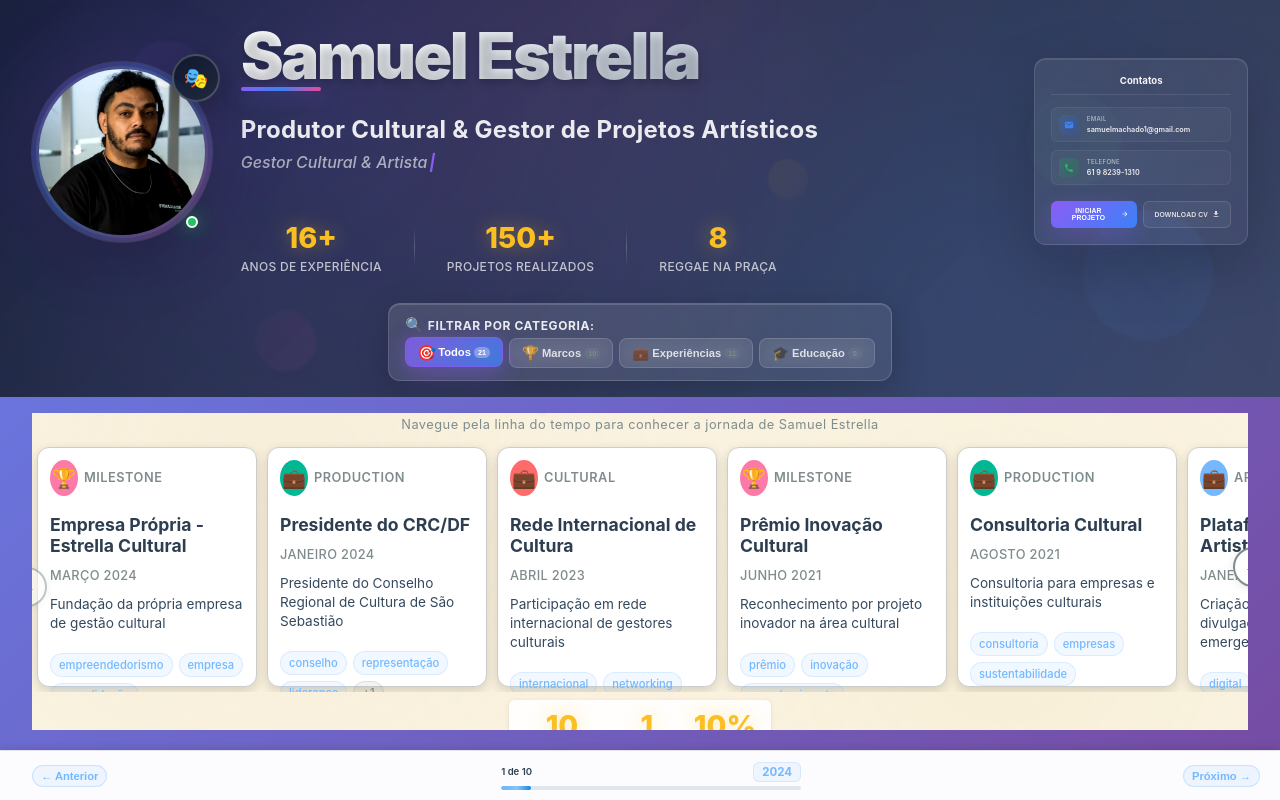
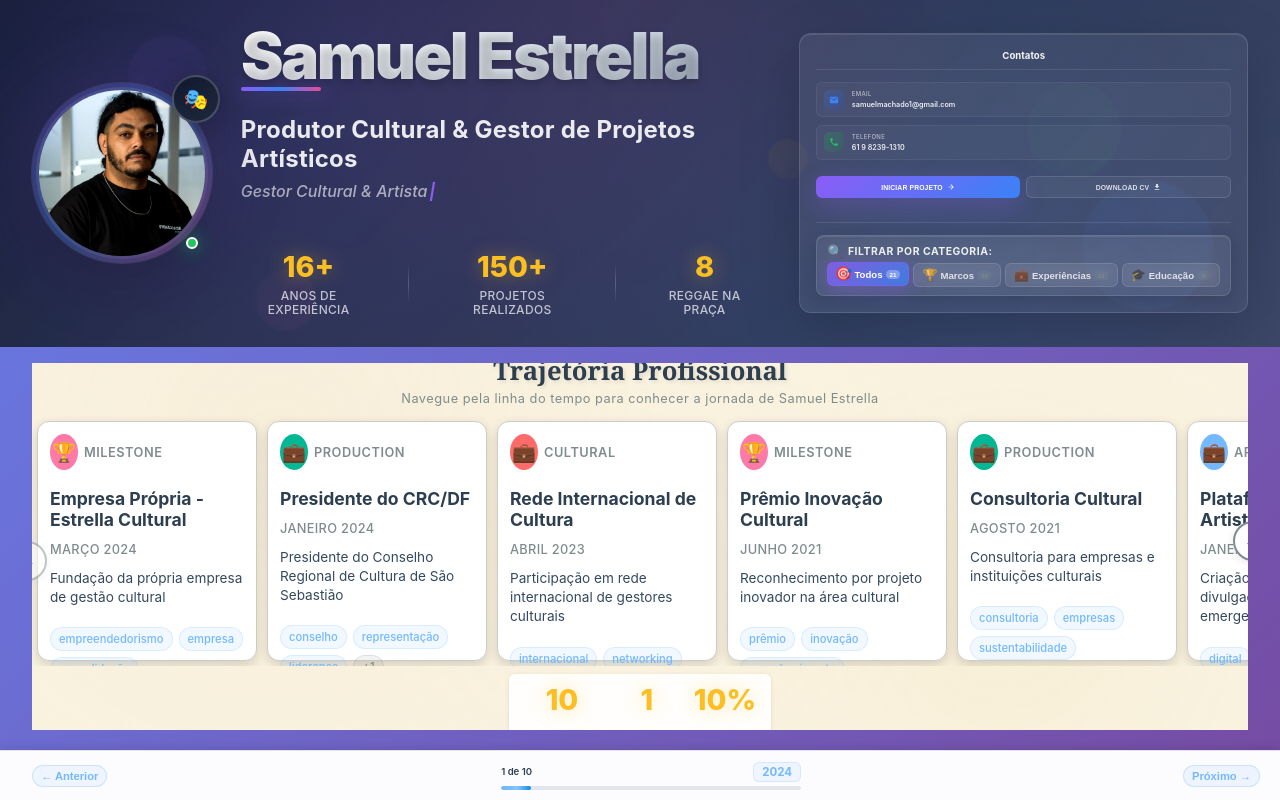
Before and after one commit to samuelmachado1/portifolioCultural, a React (Vite) app: page / in a window 1280 px wide. Built offline with nearby package versions, Linux system fonts and the light colour scheme.

Commit message:
feat: update filter position

```diff
--- a/src/components/Portfolio/Portfolio.tsx
+++ b/src/components/Portfolio/Portfolio.tsx
@@ -222,14 +222,16 @@ export const Portfolio: React.FC<PortfolioProps> = ({ data }) => {
                 </svg>
               </button>
             </div>
+
+            {/* FilterBar integrada no painel de contatos */}
+            <div className="contact-filter-section">
+              <FilterBar
+                activeFilter={activeFilter}
+                onFilterChange={handleFilterChange}
+                itemCounts={itemCounts}
+              />
+            </div>
           </div>
-        </div>
-        <div className="header-filter-bar">
-          <FilterBar
-            activeFilter={activeFilter}
-            onFilterChange={handleFilterChange}
-            itemCounts={itemCounts}
-          />
         </div>
 
         {/* Indicador de scroll */}
--- a/src/styles/portfolio.css
+++ b/src/styles/portfolio.css
@@ -660,106 +660,82 @@
   justify-content: center;
 }
 
-/* ===== FILTER BAR NO HEADER - INTEGRAÇÃO PREMIUM ===== */
-.header-filter-bar {
-  position: relative;
-  width: 100%;
-  max-width: 900px;
-  margin: 0 auto;
-  padding: 0 2rem 1rem 2rem;
-  display: flex;
-  justify-content: center;
-  z-index: 10;
-  animation: filterBarSlideIn 1.8s ease-out 0.5s both;
-  justify-content: center;
+/* ===== FILTER BAR INTEGRADA NO PAINEL DE CONTATOS ===== */
+.contact-filter-section {
+  margin-top: 0.75rem;
+  padding-top: 0.75rem;
+  border-top: 1px solid rgba(255, 255, 255, 0.1);
 }
 
-@keyframes filterBarSlideIn {
-  0% {
-    opacity: 0;
-    transform: translateY(-20px);
-  }
-  100% {
-    opacity: 1;
-    transform: translateY(0);
-  }
+.contact-filter-section .filter-bar {
+  background: rgba(255, 255, 255, 0.06);
+  border: 1px solid rgba(255, 255, 255, 0.12);
+  border-radius: 8px;
+  padding: 8px 10px;
+  margin: 0;
+  backdrop-filter: blur(15px);
+  box-shadow:
+    0 4px 16px rgba(0, 0, 0, 0.15),
+    inset 0 1px 0 rgba(255, 255, 255, 0.1);
+  transition: all 0.3s ease;
 }
 
-/* Sobrescrever estilos da FilterBar para o contexto do header */
-.header-filter-bar .filter-bar {
-  background: linear-gradient(135deg,
-    rgba(255, 255, 255, 0.12) 0%,
-    rgba(255, 255, 255, 0.08) 100%);
-  border: 1px solid rgba(255, 255, 255, 0.15);
-  border-radius: 12px;
-  padding: 12px 16px;
-  margin: 0;
-  backdrop-filter: blur(25px);
+.contact-filter-section .filter-bar:hover {
+  background: rgba(255, 255, 255, 0.08);
+  border-color: rgba(255, 255, 255, 0.15);
+  transform: translateY(-1px);
   box-shadow:
-    0 8px 32px rgba(0, 0, 0, 0.2),
+    0 6px 20px rgba(0, 0, 0, 0.2),
     inset 0 1px 0 rgba(255, 255, 255, 0.15);
-  transition: all 0.3s ease;
-  min-width: 400px;
 }
 
-.header-filter-bar .filter-bar:hover {
-  background: linear-gradient(135deg,
-    rgba(255, 255, 255, 0.15) 0%,
-    rgba(255, 255, 255, 0.1) 100%);
-  border-color: rgba(255, 255, 255, 0.2);
-  transform: translateY(-2px);
-  box-shadow:
-    0 12px 40px rgba(0, 0, 0, 0.25),
-    inset 0 1px 0 rgba(255, 255, 255, 0.2);
-}
-
-.header-filter-bar .filter-label {
+.contact-filter-section .filter-label {
   color: rgba(255, 255, 255, 0.9);
-  font-size: 0.75rem;
+  font-size: 0.65rem;
   font-weight: 700;
   letter-spacing: 0.05em;
   text-transform: uppercase;
 }
 
-.header-filter-bar .filter-icon {
+.contact-filter-section .filter-icon {
   color: rgba(255, 255, 255, 0.8);
-  font-size: 0.9rem;
+  font-size: 0.8rem;
 }
 
-.header-filter-bar .filter-buttons {
-  gap: 6px;
+.contact-filter-section .filter-buttons {
+  gap: 4px;
 }
 
-.header-filter-bar .filter-button {
-  background: rgba(255, 255, 255, 0.08);
-  border: 1px solid rgba(255, 255, 255, 0.15);
+.contact-filter-section .filter-button {
+  background: rgba(255, 255, 255, 0.06);
+  border: 1px solid rgba(255, 255, 255, 0.12);
   color: rgba(255, 255, 255, 0.8);
-  padding: 6px 12px;
-  border-radius: 8px;
-  font-size: 0.7rem;
+  padding: 4px 8px;
+  border-radius: 6px;
+  font-size: 0.6rem;
   font-weight: 600;
-  backdrop-filter: blur(10px);
+  backdrop-filter: blur(8px);
   transition: all 0.3s cubic-bezier(0.4, 0, 0.2, 1);
 }
 
-.header-filter-bar .filter-button::before {
+.contact-filter-section .filter-button::before {
   background: linear-gradient(
     90deg,
     transparent,
-    rgba(255, 255, 255, 0.1),
+    rgba(255, 255, 255, 0.08),
     transparent
   );
 }
 
-.header-filter-bar .filter-button:hover {
-  background: rgba(255, 255, 255, 0.12);
-  border-color: rgba(255, 255, 255, 0.25);
+.contact-filter-section .filter-button:hover {
+  background: rgba(255, 255, 255, 0.1);
+  border-color: rgba(255, 255, 255, 0.2);
   color: rgba(255, 255, 255, 1);
-  transform: translateY(-2px);
-  box-shadow: 0 6px 20px rgba(0, 0, 0, 0.15);
+  transform: translateY(-1px);
+  box-shadow: 0 4px 12px rgba(0, 0, 0, 0.12);
 }
 
-.header-filter-bar .filter-button.active {
+.contact-filter-section .filter-button.active {
   background: linear-gradient(135deg,
     rgba(139, 92, 246, 0.8) 0%,
     rgba(59, 130, 246, 0.8) 100%);
@@ -767,22 +743,22 @@
   color: white;
   transform: translateY(-1px);
   box-shadow:
-    0 8px 25px rgba(139, 92, 246, 0.3),
+    0 6px 18px rgba(139, 92, 246, 0.25),
+    0 0 15px rgba(139, 92, 246, 0.15);
+}
+
+.contact-filter-section .filter-button.active:hover {
+  background: linear-gradient(135deg,
+    rgba(139, 92, 246, 0.9) 0%,
+    rgba(59, 130, 246, 0.9) 100%);
+  transform: translateY(-2px);
+  box-shadow:
+    0 8px 22px rgba(139, 92, 246, 0.3),
     0 0 20px rgba(139, 92, 246, 0.2);
 }
 
-.header-filter-bar .filter-button.active:hover {
-  background: linear-gradient(135deg,
-    rgba(139, 92, 246, 0.9) 0%,
-    rgba(59, 130, 246, 0.9) 100%);
-  transform: translateY(-3px);
-  box-shadow:
-    0 12px 30px rgba(139, 92, 246, 0.4),
-    0 0 25px rgba(139, 92, 246, 0.3);
-}
-
-.header-filter-bar .filter-button-icon {
-  font-size: 0.85rem;
+.contact-filter-section .filter-button-icon {
+  font-size: 0.75rem;
 }
 
 /* ===== RESPONSIVIDADE COMPLETA ===== */
```
